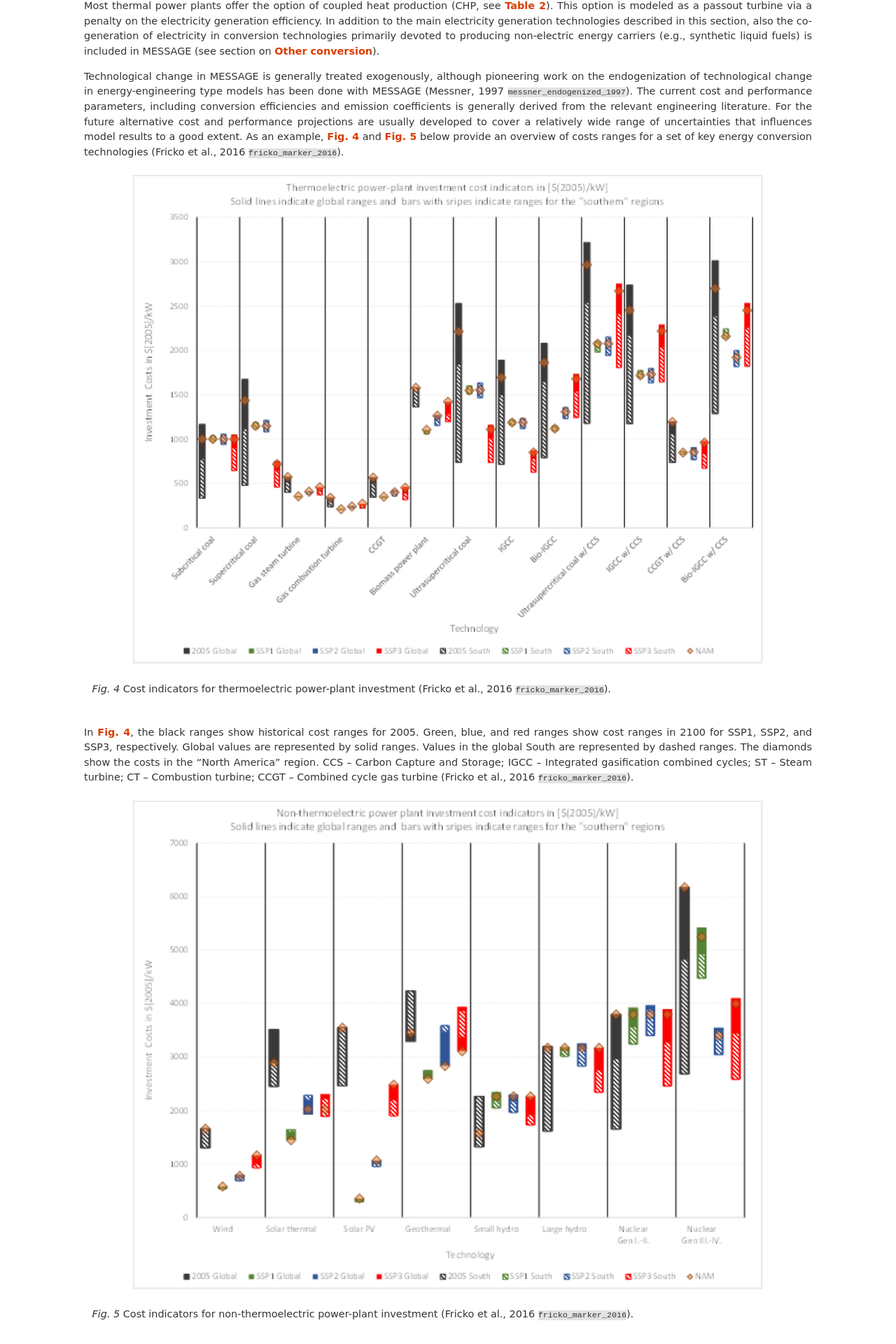
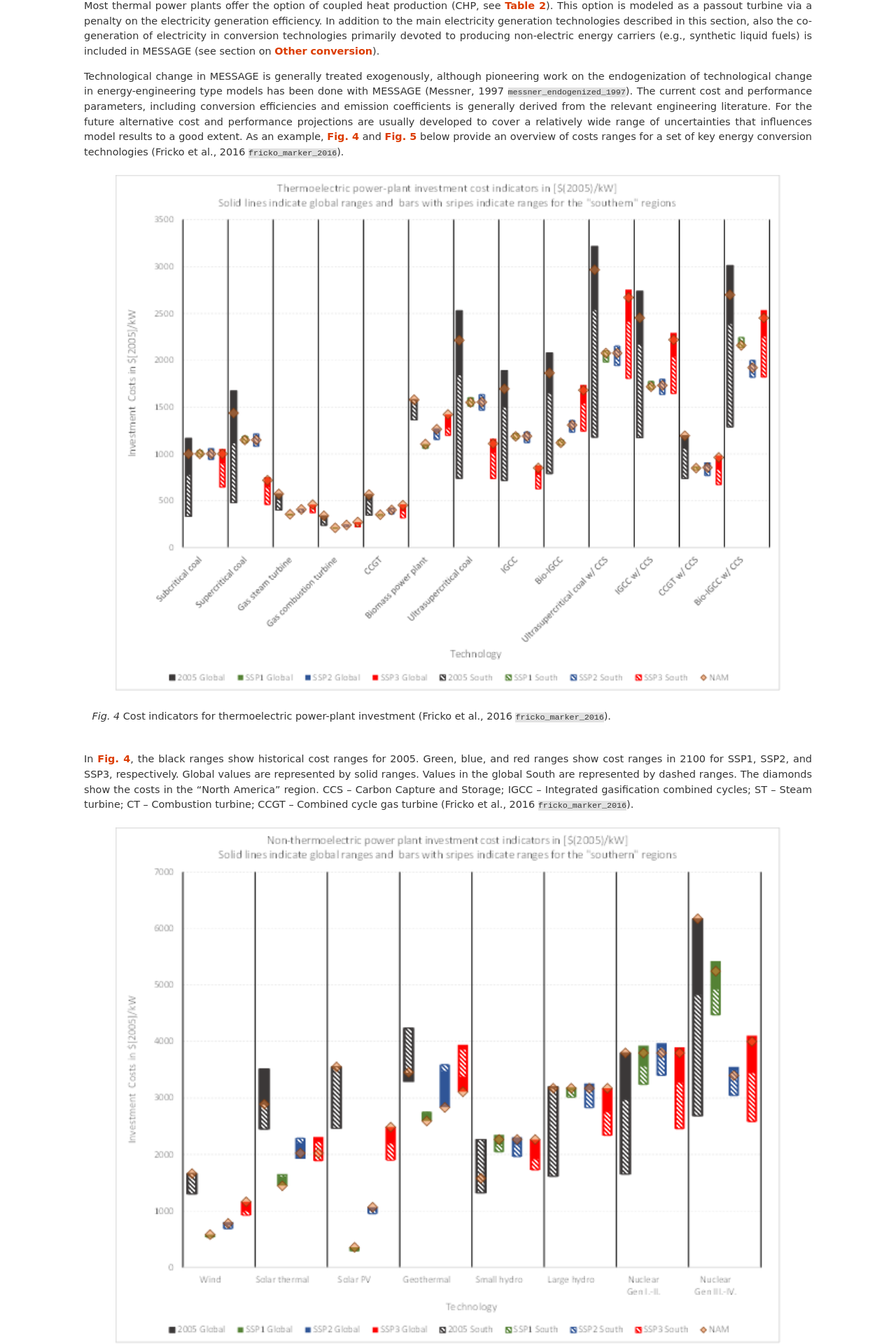
Before and after one commit to yiyi1991/message-ix-models, a Sphinx documentation site: the page built from doc/global/source/message_globiom/energy/conversion/electricity.rst, in a window 1280 px wide. Shown: the part 1224-3144 px from the top of the page at 70% size. Built offline with Sphinx 7.4.7, drawn with Linux system fonts in a browser that asks for light colours; pages that are not in the unit, such as notebooks, are missing from menus; cross-references to code outside the pages are shown as plain code.

Commit message:
Update electricity.rst

```diff
--- a/doc/global/source/message_globiom/energy/conversion/electricity.rst
+++ b/doc/global/source/message_globiom/energy/conversion/electricity.rst
@@ -71,7 +71,7 @@ Technological change in MESSAGE is generally treated exogenously, although pione
 
 .. _fig-ther:
 .. figure:: /_static/S1ThermoCosts.png
-   :width: 900px
+   :width: 950px
 
    Cost indicators for thermoelectric power-plant investment (Fricko et al., 2016 :cite:`fricko_marker_2016`).
 
@@ -79,7 +79,7 @@ In :numref:`fig-ther`, the black ranges show historical cost ranges for 2005. Gr
 
 .. _fig-nonth:
 .. figure:: /_static/S2NonThermoCosts.png
-   :width: 900px
+   :width: 950px
 
    Cost indicators for non-thermoelectric power-plant investment (Fricko et al., 2016 :cite:`fricko_marker_2016`).
 
```
